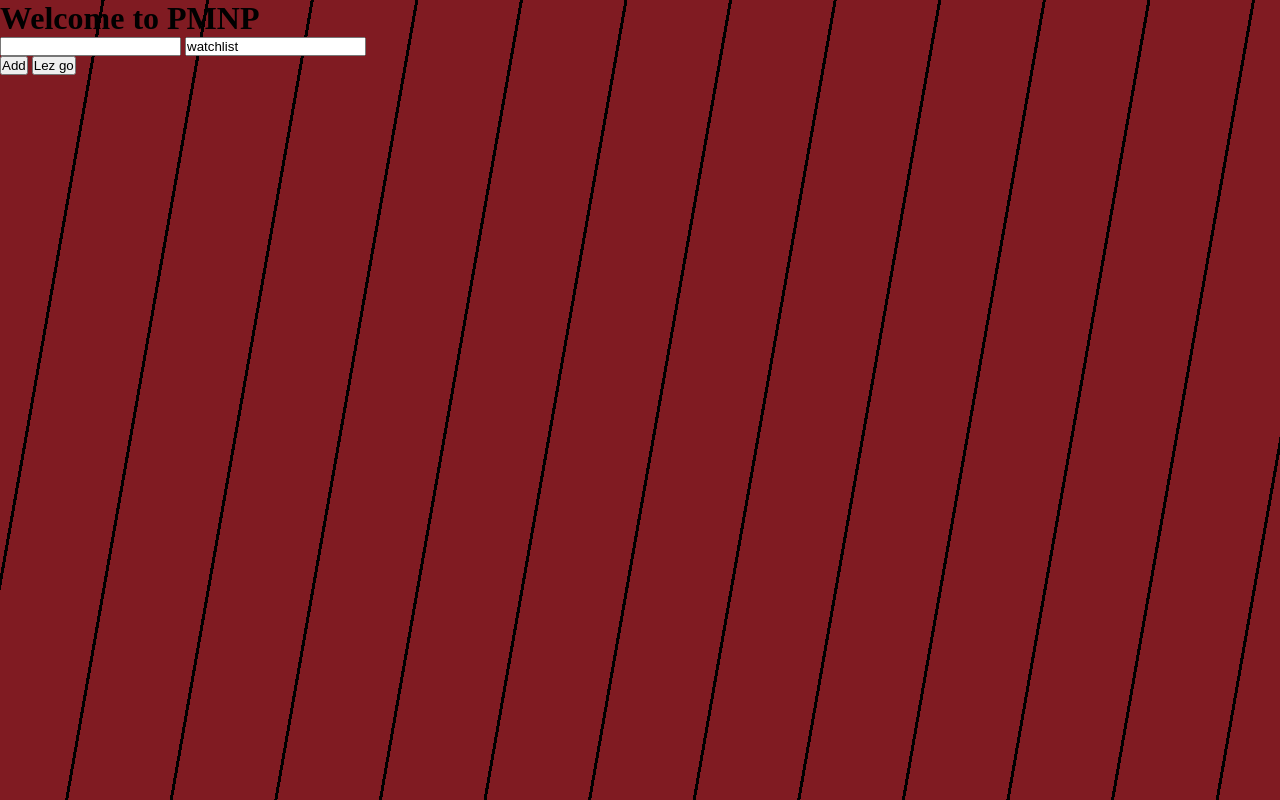
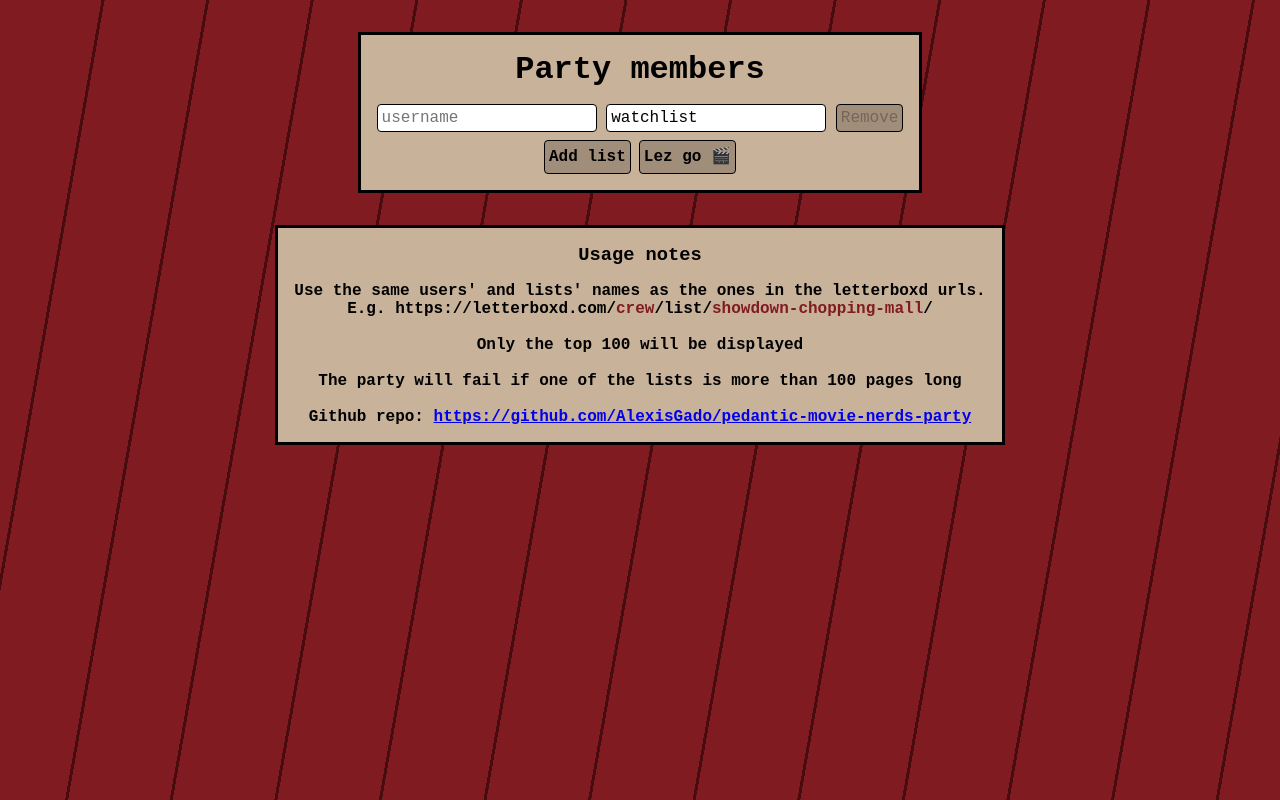
Before and after one commit to AlexisGado/pedantic-movie-nerds-party, a SvelteKit app: page / in a window 1280 px wide. Built offline with nearby package versions, Linux system fonts and the light colour scheme.

Commit message:
style + error messages + notes

```diff
--- a/src/routes/+layout.svelte
+++ b/src/routes/+layout.svelte
@@ -5,15 +5,23 @@
 <style>
 	:root {
 		--red-bg: #801b22;
+		--dark-red-bg: #470b10;
+		--beige: #c8b29a;
+
+		--font-family: 'Courier New', Courier, monospace;
 	}
 	.cool-bg {
+		width: 100%;
 		background: repeating-linear-gradient(
 			100deg,
 			var(--red-bg),
 			var(--red-bg) 100px,
-			#000 100px,
-			#000 103px
+			var(--dark-red-bg) 100px,
+			var(--dark-red-bg) 103px
 		);
 		min-height: 100vh;
+		display: flex;
+		flex-direction: column;
+		align-items: center;
 	}
 </style>
--- a/src/routes/+page.svelte
+++ b/src/routes/+page.svelte
@@ -18,22 +18,110 @@
 	}
 </script>
 
-<h1>Welcome to PMNP</h1>
+<div class="container">
+	<h1>Party members</h1>
 
 	<ul>
 		{#each lists as list, list_idx}
 			<li>
-			<input type="text" bind:value={list.user} />
-			<input type="text" bind:value={list.list} />
-			{#if lists.length > 1}
-				<button on:click={() => (lists = lists.filter((_, idx) => idx !== list_idx))}>
+				<input type="text" bind:value={list.user} placeholder="username" />
+				<input type="text" bind:value={list.list} placeholder="list name" />
+
+				<button
+					on:click={() => (lists = lists.filter((_, idx) => idx !== list_idx))}
+					disabled={lists.length <= 1}
+				>
 					Remove
 				</button>
-			{/if}
 			</li>
 		{/each}
 	</ul>
 
-<button on:click={() => (lists = [...lists, { user: '', list: 'watchlist' }])}>Add</button>
+	<div style="display: flex; gap: .5rem;">
+		<button
+			class="action-button"
+			on:click={() => (lists = [...lists, { user: '', list: 'watchlist' }])}>Add list</button
+		>
+		<button class="action-button" on:click={() => submit()}>Lez go 🎬</button>
+	</div>
+</div>
 
-<button on:click={() => submit()}>Lez go</button>
+<div class="container">
+	<h3>Usage notes</h3>
+
+	<p>Use the same users' and lists' names as the ones in the letterboxd urls.</p>
+	<p>
+		E.g. https://letterboxd.com/<span style="color: var(--red-bg)">crew</span>/list/<span
+			style="color: var(--red-bg)">showdown-chopping-mall</span
+		>/
+	</p>
+	<br />
+	<p>Only the top 100 will be displayed</p>
+	<br />
+	<p>The party will fail if one of the lists is more than 100 pages long</p>
+	<br />
+	<p>
+		Github repo:
+		<a href="https://github.com/AlexisGado/pedantic-movie-nerds-party"
+			>https://github.com/AlexisGado/pedantic-movie-nerds-party</a
+		>
+	</p>
+</div>
+
+<style>
+	.container {
+		display: flex;
+		flex-direction: column;
+		align-items: center;
+
+		font-family: var(--font-family);
+		font-weight: 600;
+
+		padding: 1rem;
+		margin-top: 2rem;
+
+		background-color: var(--beige);
+		border: 0.2rem solid #000;
+	}
+
+	li {
+		list-style: none;
+		margin-bottom: 0.5rem;
+	}
+
+	h1,
+	h3 {
+		margin-bottom: 1rem;
+	}
+
+	input[type='text'] {
+		padding: 0.25rem;
+		font-family: inherit;
+		font-size: medium;
+
+		border: 0.1rem solid black;
+		border-radius: 0.25rem;
+	}
+
+	button {
+		cursor: pointer;
+
+		padding: 0.25rem;
+		background-color: var(--beige);
+		filter: brightness(80%);
+
+		font-family: inherit;
+		font-size: medium;
+
+		border: 0.1rem solid black;
+		border-radius: 0.25rem;
+	}
+	button:hover:enabled {
+		filter: brightness(120%);
+	}
+
+	.action-button {
+		line-height: 1.5rem;
+		font-weight: 600;
+	}
+</style>
--- a/src/routes/results/+page.svelte
+++ b/src/routes/results/+page.svelte
@@ -4,30 +4,35 @@
 	export let data: PageData;
 
 	const filmUrl = 'https://letterboxd.com/film';
+
+	const random4digit = () => {
+		const nb = Math.floor(Math.random() * 10000);
+		return String(nb).padStart(4, '0');
+	};
 </script>
 
 <a href={`/${$page.url.search}`} class="back-button">{'<= Back to search'}</a>
-{#await data.streaming.result}
+<div class="progress-info">
 	<ul>
 		{#each data.streaming.lists as list}
 			<li>
-				Fetching movies from {list[0]}'s watchlist -
-				{#await list[1]}
+				{#await list[2]}
 					{' ⏳'}
 				{:then}
 					{' ✅'}
 				{:catch}
 					{' ❌'}
 				{/await}
+				- Fetching movies from {list[0]}'s {list[1]}
 			</li>
 		{/each}
 	</ul>
-{/await}
-{#await data.streaming.result}
-	<p>Loading...</p>
-{:then results}
+</div>
+
+{#await data.streaming.result then results}
 	<ul class="movies-list">
 		{#each results as { path, name, count }}
+			{@const randomNb = random4digit()}
 			<li>
 				<div class="movie-list-item">
 					<div class="movie-item-border">
@@ -37,24 +42,24 @@
 							target="_blank"
 							rel="noopener noreferrer"
 						>
-							<div class="vertical-number-left">1234</div>
+							<div class="vertical-number-left">{randomNb}</div>
 							<div class="separator" />
 							<div class="center">
 								<span class="movie-title">
 									{name}
 								</span>
-								<span>{count}</span>
+								<span><span style="font-size: large; font-weight: 600;">{count}</span> hits</span>
 							</div>
 							<div class="separator" />
-							<div class="vertical-number-right">1234</div>
+							<div class="vertical-number-right">{randomNb}</div>
 						</a>
 					</div>
 				</div>
 			</li>
 		{/each}
 	</ul>
-{:catch}
-	<p>Something went wrong</p>
+{:catch e}
+	<div class="error-message">{e.message}</div>
 {/await}
 
 <svg style="width: 0; height: 0;">
@@ -105,18 +110,36 @@
 		color: unset;
 		text-decoration: unset;
 	}
+	li {
+		list-style: none;
+	}
 	.back-button {
-		background: #c8b29a;
-		font-family: 'Courier New', Courier, monospace;
+		background: var(--beige);
+		font-family: var(--font-family);
 		padding: 0.5rem;
+		margin: 1rem;
 		border: 0.2rem solid #000;
 		display: inline-block;
 		font-weight: 600;
 	}
+	.back-button:hover {
+		transform: scale(1.05);
+	}
+
+	.progress-info {
+		font-family: var(--font-family);
+		padding: 0.5rem;
+		margin: 0.5rem;
+
+		background: var(--beige);
+		border: 0.2rem solid #000;
+	}
+
 	.movies-list {
 		list-style-type: none;
 		padding: 0;
 		margin: 0;
+		margin-top: 1rem;
 	}
 	.movie-list-item {
 		display: flex;
@@ -127,12 +150,12 @@
 	.movie-item {
 		width: calc(var(--item-width) * 1px);
 		height: calc(var(--item-height) * 1px);
-		background-color: #c8b29a;
+		background-color: var(--beige);
 		display: flex;
 		flex-direction: row;
 		justify-content: space-evenly;
 		align-items: center;
-		font-family: 'Courier New', Courier, monospace;
+		font-family: var(--font-family);
 		text-align: center;
 		clip-path: url(#clip-ticket);
 	}
@@ -166,4 +189,15 @@
 		font-weight: 900;
 		text-transform: uppercase;
 	}
+	.error-message {
+		font-family: var(--font-family);
+		font-weight: 600;
+		color: var(--red-bg);
+
+		padding: 0.5rem;
+		margin: 0.5rem;
+
+		background: var(--beige);
+		border: 0.2rem solid #000;
+	}
 </style>
```
Also changed, not shown: src/routes/results/+page.server.ts (+7 -6 lines). Lines whose indentation alone changed are shown as unchanged.
